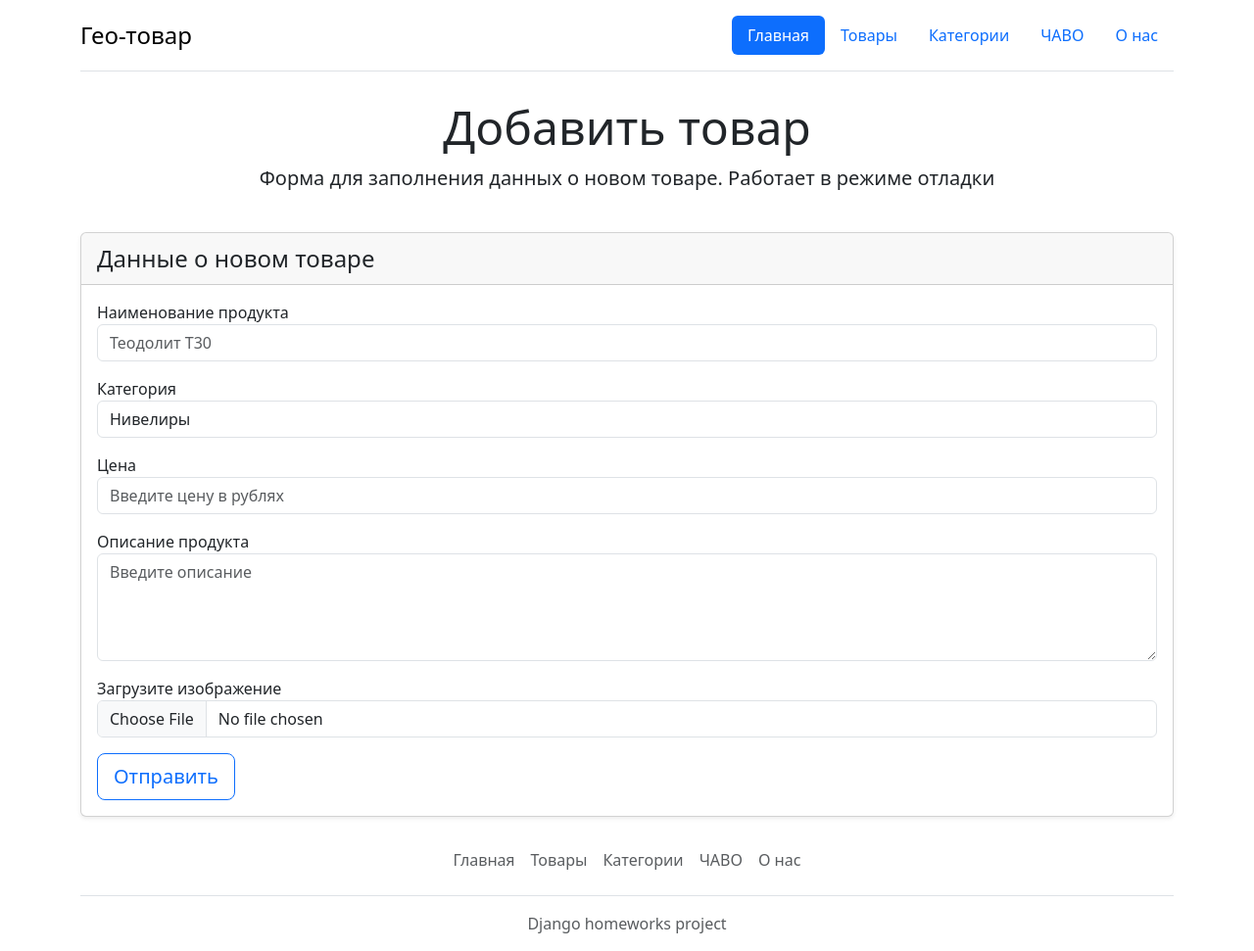
After one commit to AlexValenko/Django_homeworks, a Django app: page /add_product/ in a window 1280 px wide. The commit adds this page. Shown: the whole page at 98% size. Run offline with Django 5.2, Linux system fonts and the light colour scheme; data comes from the database, SQL or seed files in the repository; some libraries are stand-ins or nearby versions.

Commit message:
added page add_product

```diff
--- /dev/null
+++ b/catalog/templates/add_product.html
@@ -0,0 +1,57 @@
+{% extends 'base.html' %}
+
+{% block title %} новый товар {% endblock %}
+
+{% block content %}
+<div class="pricing-header px-3 py-3 pt-md-1 pb-md-4 mx-auto text-center">
+    <h1 class="display-5">Добавить товар</h1>
+    <p class="lead">Форма для заполнения данных о новом товаре. Работает в режиме отладки</p>
+</div>
+
+<div class="container">
+    <div class="card shadow-sm mb-4">
+        <div class="card-header">
+            <h4 class="my-1">Данные о новом товаре</h4>
+        </div>
+        <div class="card-body">
+            <form method="post" action="" enctype="multipart/form-data">
+                {% csrf_token %}
+                <div class="mb-3">
+                    <label for="prod_name">Наименование продукта</label>
+                    <input type="text" name="prod_name" class="form-control" id="prod_name" placeholder="Теодолит Т30"
+                           required>
+                </div>
+
+                <div class="mb-3">
+                    <label for="category">Категория</label>
+                    <select name="category" class="form-control" id="category" required>
+                        {% for cat in categories %}
+                        <option value="{{ cat.id }}">{{ cat.category_name }}</option>
+                        {% endfor %}
+                    </select>
+                </div>
+
+                <div class="mb-3">
+                    <label for="price">Цена</label>
+                    <input type="number" step="0.01" name="price" class="form-control" id="price"
+                    placeholder="Введите цену в рублях" required>
+                </div>
+
+                <div class="mb-3">
+                    <label for="description">Описание продукта</label>
+                    <textarea name="description" class="form-control" id="description" rows="4"
+                              placeholder="Введите описание" required></textarea>
+                </div>
+
+                <div class="mb-3">
+                    <label for="image">Загрузите изображение</label>
+                    <input type="file" class="form-control" name="prod_image" id="image" accept="image/*">
+                </div>
+
+                <button type="submit" class="btn btn-lg btn-block btn-outline-primary">Отправить</button>
+            </form>
+        </div>
+    </div>
+</div>
+
+{% endblock %}
--- a/catalog/templates/footer.html
+++ b/catalog/templates/footer.html
@@ -1,4 +1,4 @@
-<footer class="py-3 my-4">
+<footer class="my-3">
     <ul class="nav justify-content-center border-bottom pb-3 mb-3">
         <li class="nav-item"><a href="/home/" class="nav-link px-2 text-body-secondary">Главная</a></li>
         <li class="nav-item"><a href="#" class="nav-link px-2 text-body-secondary">Товары</a></li>
--- a/catalog/templates/home.html
+++ b/catalog/templates/home.html
@@ -49,6 +49,10 @@
             </div>
             {% endfor %}
         </div>
+        <div class="alert alert-dark mt-4" role="alert">
+            Также вы можете <a href="/add_product/" class="alert-link">добавить товар</a> и он появится в нашем каталоге.
+            <p class="card-text"><small class="text-body-secondary">Выполнено в рамках дополнительного задания к домашке 24</small></p>
+        </div>
     </div>
 </div>
 
--- a/catalog/urls.py
+++ b/catalog/urls.py
@@ -1,7 +1,7 @@
 from django.urls import path
 
 from catalog.apps import CatalogConfig
-from catalog.views import contacts, home, product_details
+from catalog.views import contacts, home, product_details, add_product
 
 app_name = CatalogConfig.name
 
@@ -9,4 +9,5 @@ urlpatterns = [
     path("home/", home, name="home"),
     path("contacts/", contacts, name="contacts"),
     path("product_details/<int:pk>", product_details, name="product_details"),
+    path("add_product/", add_product, name="add_product")
 ]
--- a/catalog/views.py
+++ b/catalog/views.py
@@ -1,8 +1,8 @@
 from itertools import product
 
 from django.http import HttpResponse
-from django.shortcuts import render
-from .models import Product
+from django.shortcuts import render, redirect
+from .models import Product, Category
 
 
 def home(request):
@@ -30,3 +30,22 @@ def product_details(request, pk):
     current_product = Product.objects.get(pk=pk)
     context = {'current_product' : current_product}
     return render(request, 'product_details.html', context=context)
+
+def add_product(request):
+    """Контроллер для заполнения данных о новом товаре"""
+    categories = Category.objects.all()
+
+    if request.method == "POST":
+        # Создаём объект товара из данных формы
+        Product.objects.create(
+            prod_name=request.POST.get("prod_name"),
+            description=request.POST.get("description"),
+            category_id=request.POST.get("category"),
+            price=request.POST.get("price"),
+            prod_image=request.FILES.get("prod_image"),  # файлы берём из request.FILES
+        )
+        # После сохранения — возврат на главную
+        return redirect("/home/")
+
+    context = {'categories' : categories}
+    return render(request, 'add_product.html', context=context)
```
Also changed, not shown: media/images/topcon_es_105.jpg (added).
